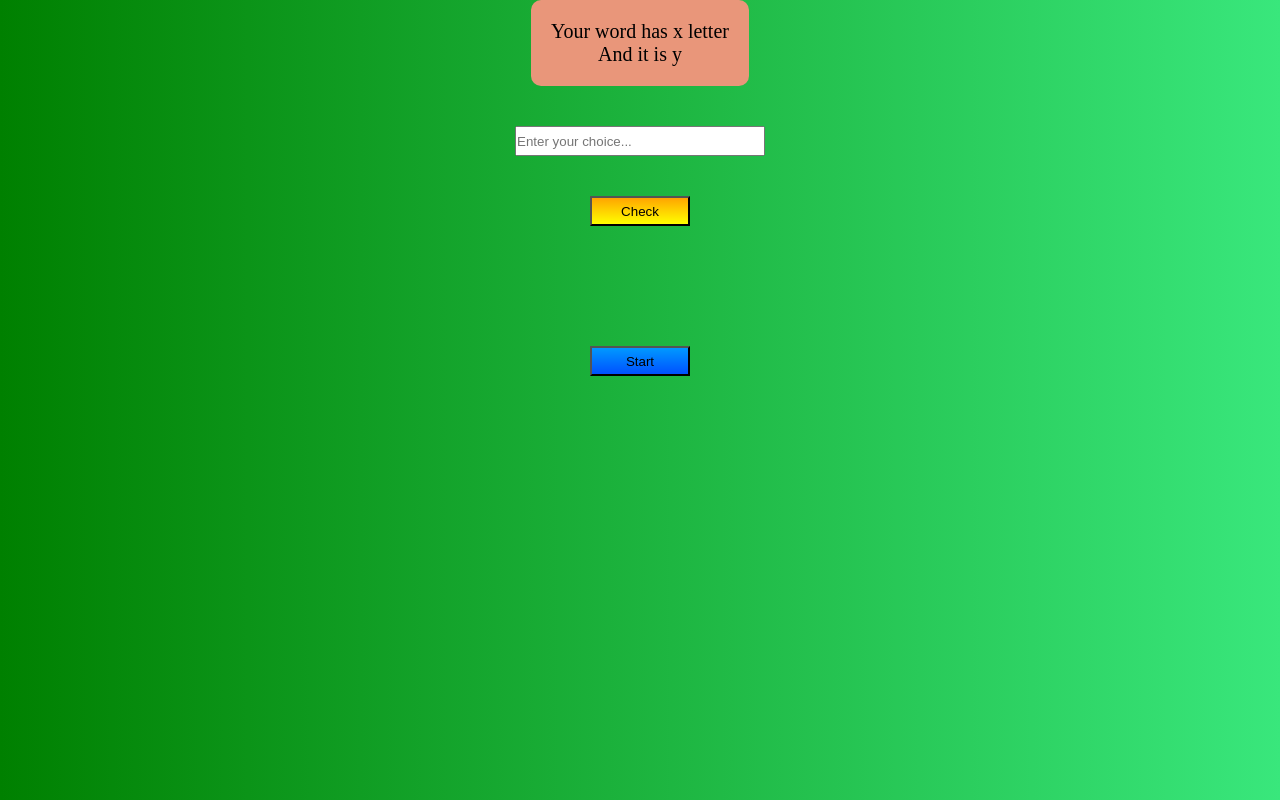
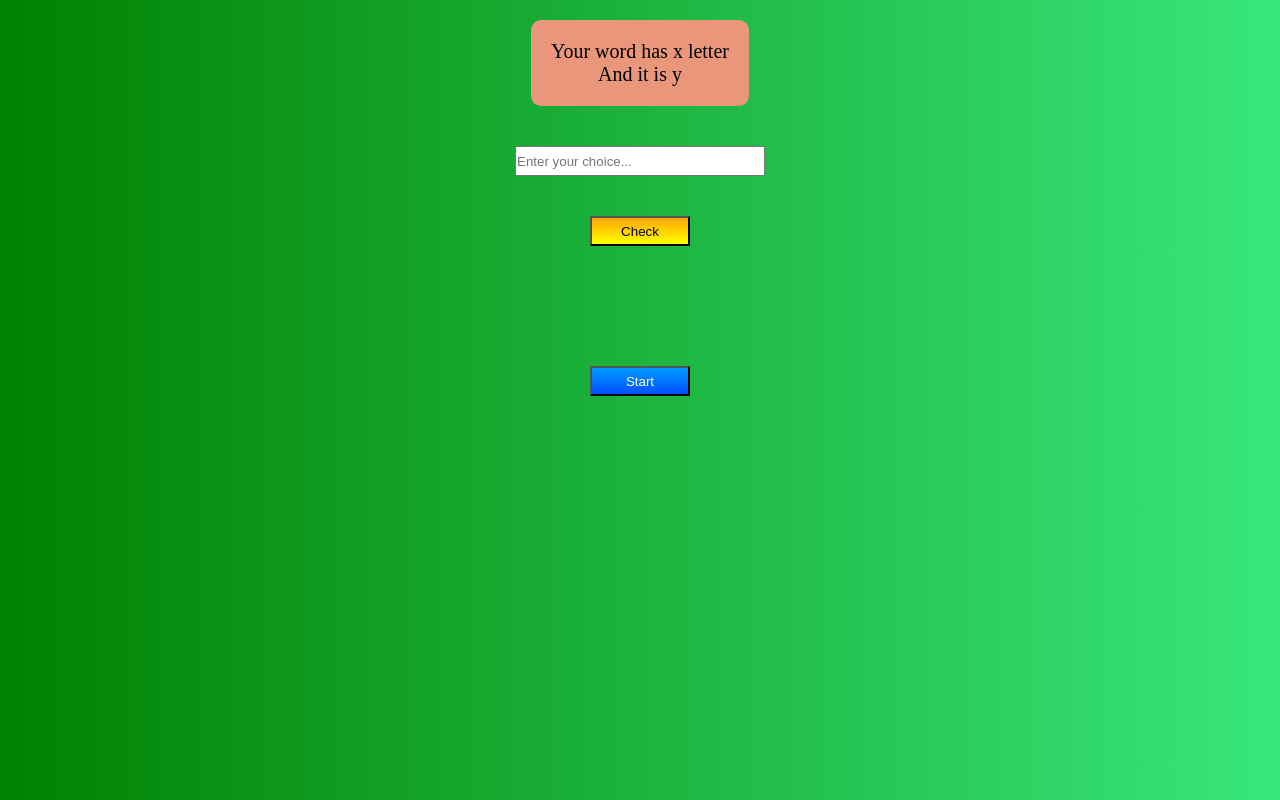
Before and after one commit to MRsajal/hangman.io, a plain HTML site: page index.html in a window 1280 px wide. Drawn offline with Linux system fonts and the light colour scheme.

Commit message:
Add files via upload

```diff
--- a/style.css
+++ b/style.css
@@ -8,10 +8,10 @@ body {
     display: flex;
     align-items: center;
     justify-content: center;
-
 }
 
 .box {
+    padding-top: 20px;
     height: 100vh;
     width: 100%;
     background: linear-gradient(to right,green,rgb(57, 231, 124));
@@ -35,6 +35,7 @@ body {
 #stbtn {
     width: 100px;
     height: 30px;
+    color: white;
     background: linear-gradient(to bottom, rgb(0, 153, 255), rgb(0, 81, 255));
 }
 
```
